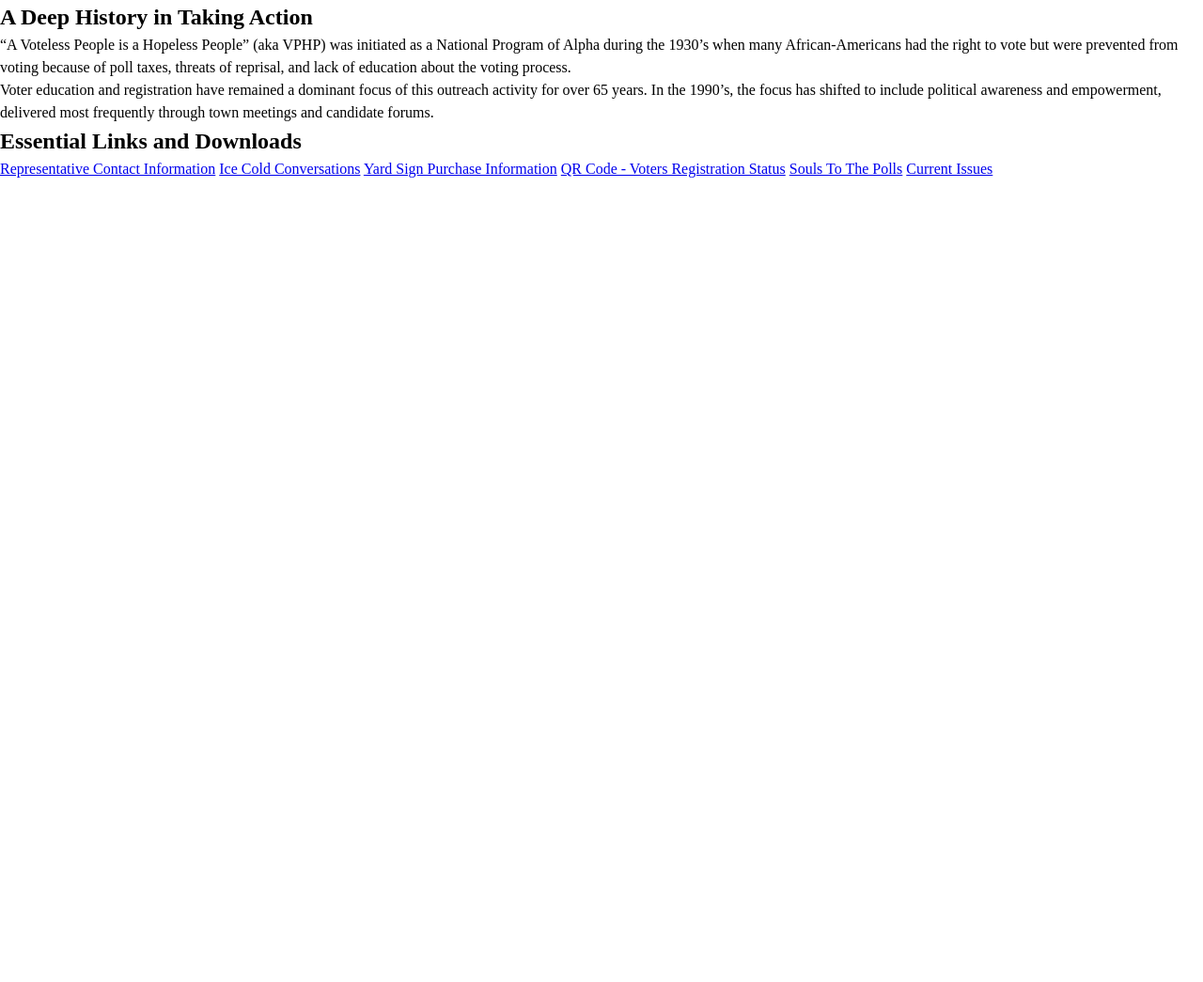
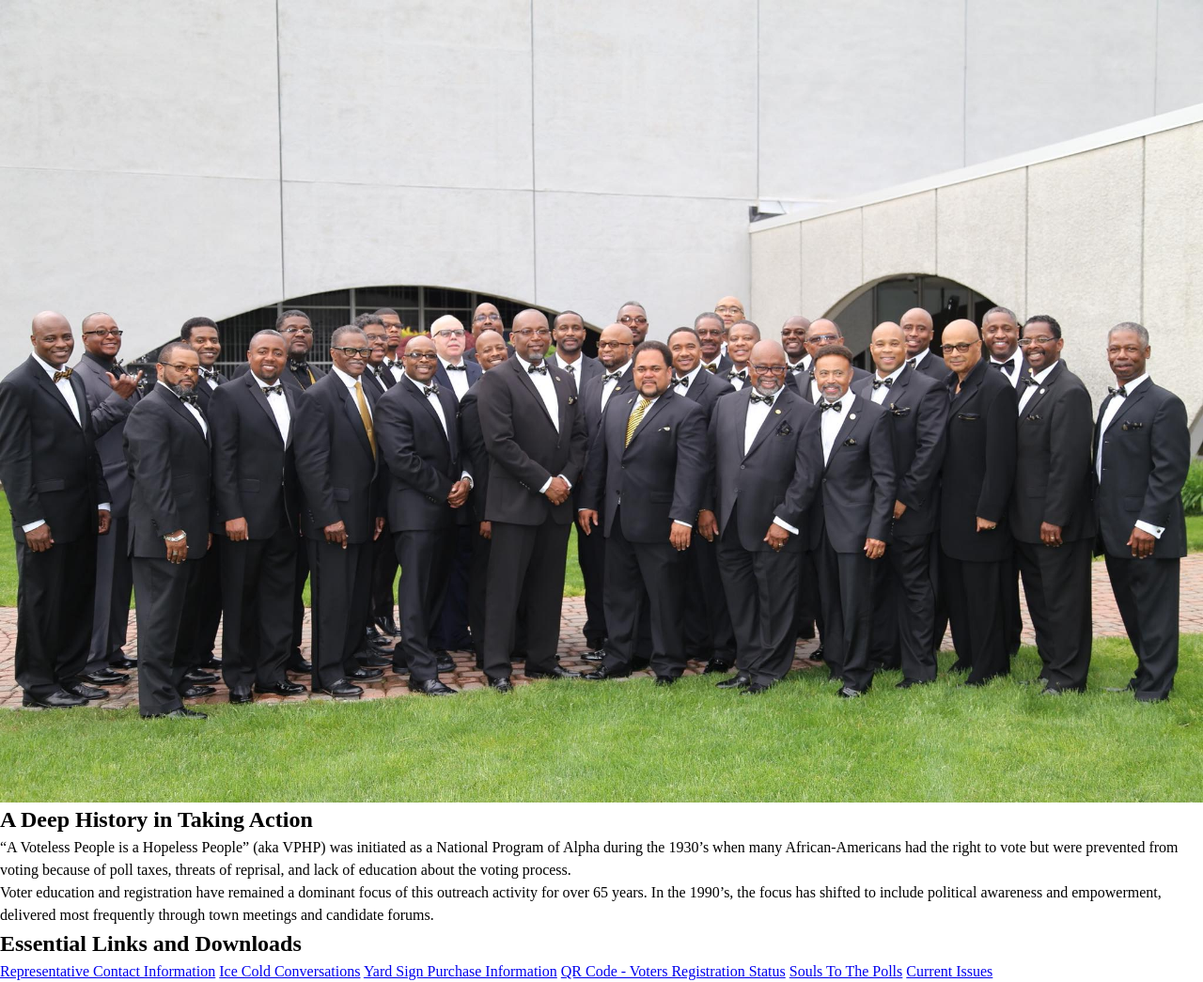
Before and after one commit to ericdhuffman/ericdhuffman.github.io, a plain HTML site: page index.html in a window 1280 px wide. Shown: the whole page at 94% size. Before the commit the page ends 800 px from the top, so only its background shows below. Drawn offline with Linux system fonts and the light colour scheme; a script that the page names is missing.

Commit message:
chapter photo

```diff
--- a/index.html
+++ b/index.html
@@ -8,7 +8,7 @@
     <link rel="stylesheet" href="main.css">
   </head>
   <body>
-    <section id="banner"></section>
+    <section id="banner"><img src="images/alpha-iotarholambda.jpeg" alt="Photo of Aplha Phi Alpha, Iota Rho Lambda chapter"></section>
     <section id="about">
         <h2>A Deep History in Taking Action</h2>
         <p>“A Voteless People is a Hopeless People” (aka VPHP) was initiated as a National Program of Alpha during the 1930’s when many African-Americans had the right to vote but were prevented from voting because of poll taxes, threats of reprisal, and lack of education about the voting process.</p>
```
Also changed, not shown: images/alpha-iotarholambda.jpeg (added).
